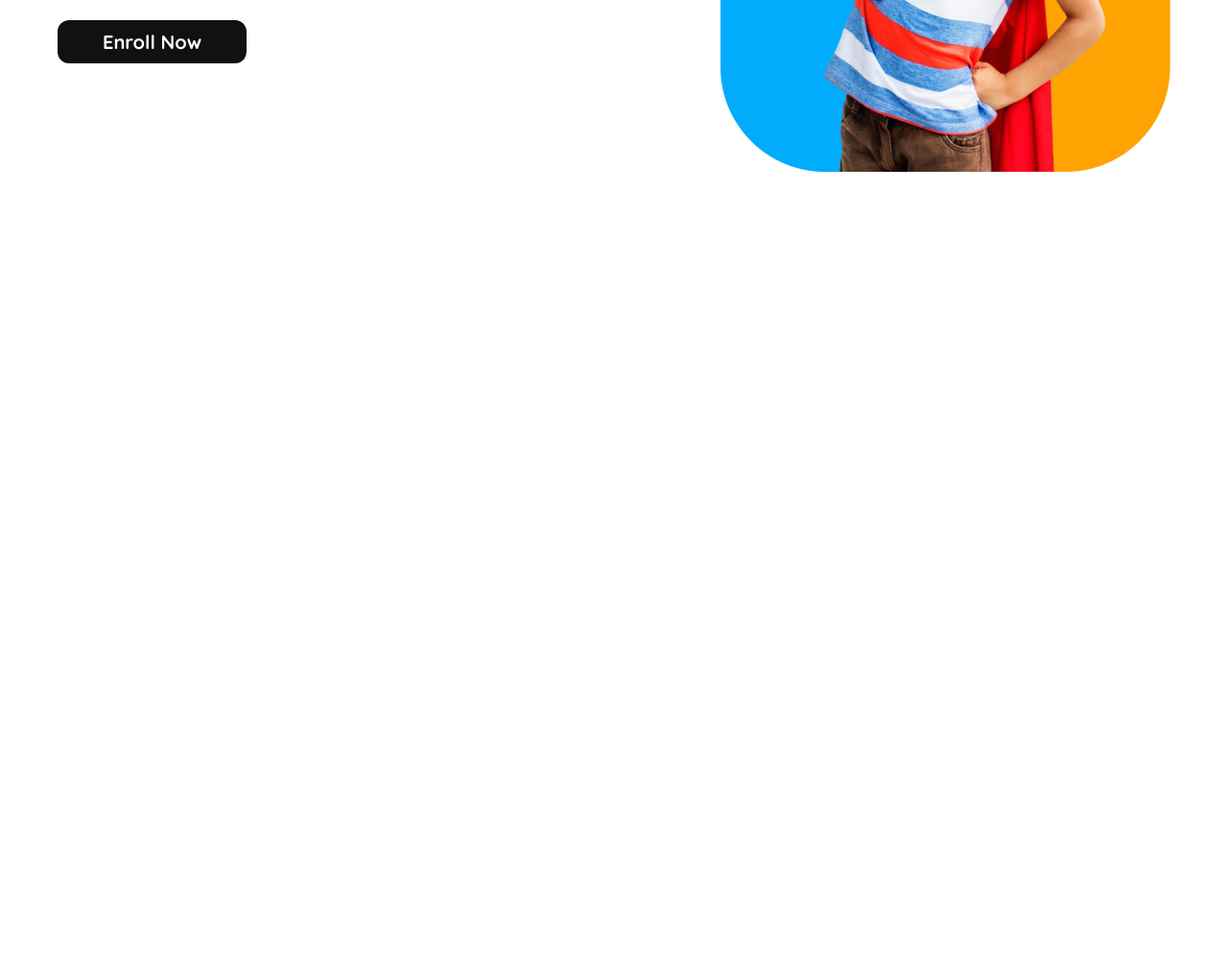
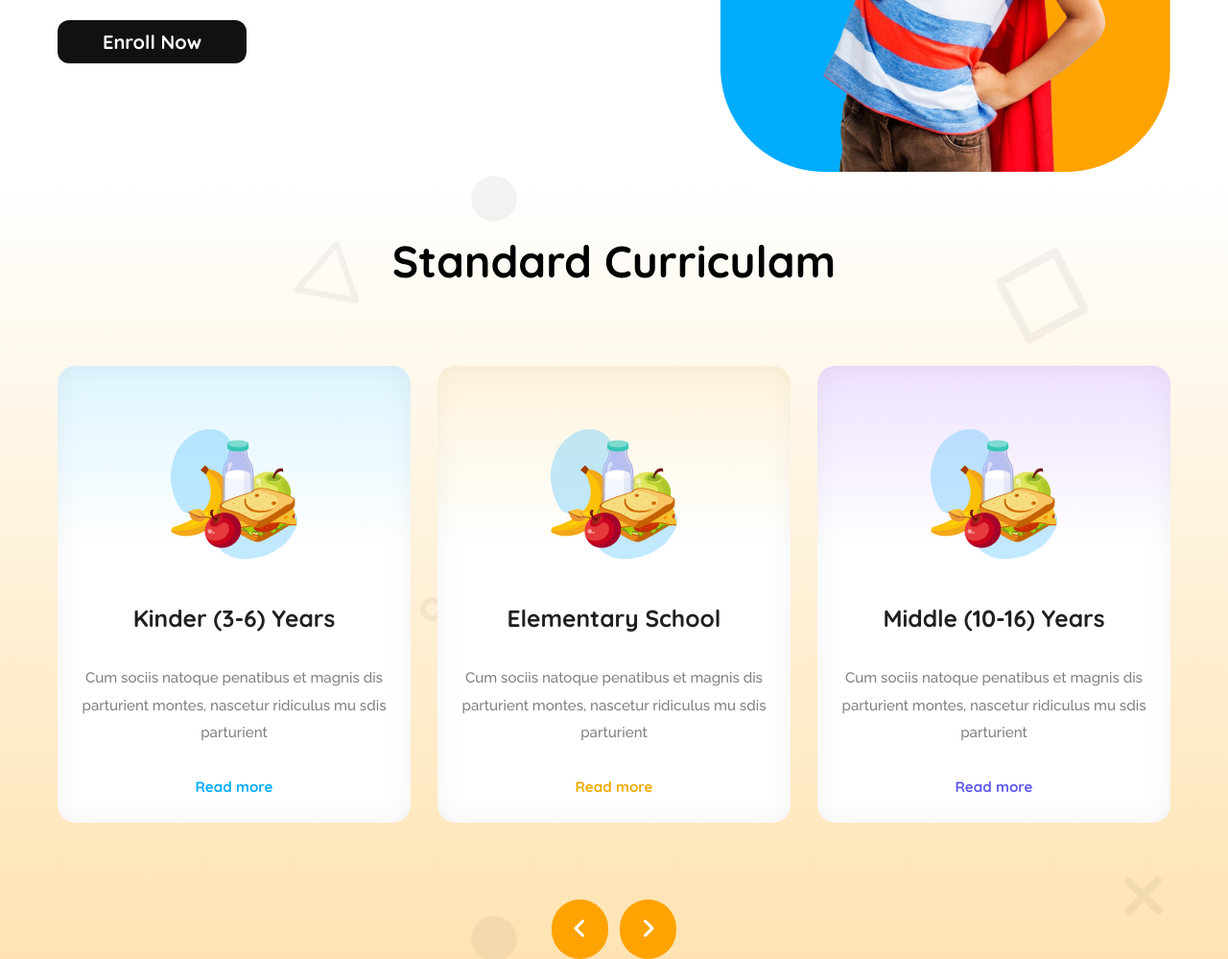
Before and after one commit to noob-ubaid/Kids-school, a plain HTML site: page index.html in a window 1280 px wide. Shown: the part 515-1514 px from the top of the page at 96% size. Before the commit the page ends 800 px from the top, so only its background shows below. Drawn offline with Linux system fonts and the light colour scheme; a web font is replaced by a local one.

Commit message:
curriculam section done

```diff
--- a/index.html
+++ b/index.html
@@ -37,15 +37,73 @@
       <!--! banner section  -->
       <section class="banner-container flex">
         <div class="banner-left">
-            <h2 class="banner-title"><span class="orange">Empowering</span> <br>
-                students from small age <span class="blue">towards vision</span></h2>
-            <p class="banner-description">With the courage, Confidence, Creativity and Compassion to make their Unique Contribution in a Diverse and Dynamic World.</p>
-            <button class="btn-primary">Enroll Now</button>
+          <h2 class="banner-title">
+            <span class="orange">Empowering</span> <br />
+            students from small age <span class="blue">towards vision</span>
+          </h2>
+          <p class="banner-description">
+            With the courage, Confidence, Creativity and Compassion to make
+            their Unique Contribution in a Diverse and Dynamic World.
+          </p>
+          <button class="btn-primary">Enroll Now</button>
         </div>
         <div class="banner-right">
-            <img src="assets/hero-kids.png" alt="">
+          <img src="assets/hero-kids.png" alt="" />
         </div>
       </section>
     </header>
+
+    <!--! curriculam section  -->
+    <main class="main-container">
+      <section class="width">
+        <h3 class="curriculam-title">Standard Curriculam</h3>
+        <div class="flex cards">
+          <!--? card 1 -->
+          <div class="flex curriculam-card card-bg-blue column">
+            <div class="card">
+              <img src="assets/kinder.png" alt="" />
+              <h4>Kinder (3-6) Years</h4>
+              <p>
+                Cum sociis natoque penatibus et magnis dis parturient montes,
+                nascetur ridiculus mu sdis parturient
+              </p>
+              <button class="blue">Read more</button>
+            </div>
+          </div>
+          <!--? card 2 -->
+          <div class="flex curriculam-card card-bg-yellow column">
+            <div class="card">
+              <img src="assets/kinder.png" alt="" />
+              <h4>Elementary School</h4>
+              <p>
+                Cum sociis natoque penatibus et magnis dis parturient montes,
+                nascetur ridiculus mu sdis parturient
+              </p>
+              <button class="yellow">Read more</button>
+            </div>
+          </div>
+          <!--? card 3 -->
+          <div class="flex curriculam-card card-bg-purple column">
+            <div class="card">
+              <img src="assets/kinder.png" alt="" />
+              <h4>Middle (10-16) Years</h4>
+              <p>
+                Cum sociis natoque penatibus et magnis dis parturient montes,
+                nascetur ridiculus mu sdis parturient
+              </p>
+              <button class="purple">Read more</button>
+            </div>
+          </div>
+        </div>
+        <div class="arrows">
+            <button class="arrow">
+                <i class="fa-solid fa-angle-left"></i>
+            </button>
+            <button class="arrow">
+                <i class="fa-solid fa-angle-right"></i>
+            </button>
+        </div>
+      </section>
+    </main>
   </body>
 </html>
--- a/styles/style.css
+++ b/styles/style.css
@@ -1,11 +1,6 @@
 @import url("https://fonts.googleapis.com/css2?family=Azeret+Mono:ital,wght@0,100..900;1,100..900&family=Fira+Sans:ital,wght@0,100;0,200;0,300;0,400;0,500;0,600;0,700;0,800;0,900;1,100;1,200;1,300;1,400;1,500;1,600;1,700;1,800;1,900&family=Open+Sans:ital,wght@0,300..800;1,300..800&family=Poppins:ital,wght@0,100;0,200;0,300;0,400;0,500;0,600;0,700;0,800;0,900;1,100;1,200;1,300;1,400;1,500;1,600;1,700;1,800;1,900&family=Raleway:ital,wght@0,100..900;1,100..900&family=Roboto:ital,wght@0,100;0,300;0,400;0,500;0,700;0,900;1,100;1,300;1,400;1,500;1,700;1,900&family=Work+Sans:ital,wght@0,100..900;1,100..900&display=swap");
 @import url("https://fonts.googleapis.com/css2?family=Azeret+Mono:ital,wght@0,100..900;1,100..900&family=Fira+Sans:ital,wght@0,100;0,200;0,300;0,400;0,500;0,600;0,700;0,800;0,900;1,100;1,200;1,300;1,400;1,500;1,600;1,700;1,800;1,900&family=Open+Sans:ital,wght@0,300..800;1,300..800&family=Poppins:ital,wght@0,100;0,200;0,300;0,400;0,500;0,600;0,700;0,800;0,900;1,100;1,200;1,300;1,400;1,500;1,600;1,700;1,800;1,900&family=Quicksand:wght@300..700&family=Raleway:ital,wght@0,100..900;1,100..900&family=Roboto:ital,wght@0,100;0,300;0,400;0,500;0,700;0,900;1,100;1,300;1,400;1,500;1,700;1,900&family=Work+Sans:ital,wght@0,100..900;1,100..900&display=swap");
 
-/* div{
-    background: url('../assets/bg.png'),linear-gradient(0.00deg, rgba(254, 163, 1, 0.3),rgba(255, 255, 255, 0.3) 100%);
-    width: 100%;
-    height: 4000px;
-} */
 * {
   margin: 0;
   padding: 0;
@@ -35,18 +30,6 @@
 .hide {
   display: none;
 }
-.orange {
-  color: rgb(254, 163, 1);
-}
-.blue {
-  color: rgb(1, 172, 253);
-}
-.aqua {
-  color: rgb(5, 212, 223);
-}
-.purple {
-  color: rgb(93, 88, 239);
-}
 .btn-primary {
   background-color: rgb(17, 17, 17);
   border-radius: 12px;
@@ -56,6 +39,9 @@
   font-weight: 700;
   border: none;
   padding: 10px 47px;
+}
+.column {
+  flex-direction: column;
 }
 /*! Header section  */
 .header-logo-section {
@@ -111,8 +97,118 @@
   line-height: 25px;
   margin: 24px 0;
 }
+/*! main section  */
+.main-container {
+  background: url("../assets/bg.png"),
+    linear-gradient(0deg, rgba(254, 163, 1, 0.3), rgba(255, 255, 255, 0.3) 100%);
+}
+.curriculam-title {
+  color: rgb(0, 0, 0);
+  font-family: Quicksand;
+  font-size: 46px;
+  font-weight: 700;
+  padding-top: 60px;
+  text-align: center;
+}
+.curriculam-card div {
+  display: flex;
+  align-items: center;
+  justify-content: center;
+  flex-direction: column;
+}
+.curriculam-card img {
+  padding: 65px 0 45px 0;
+}
+.curriculam-card h4 {
+  color: rgb(32, 32, 32);
+  font-family: Quicksand;
+  font-size: 24.52px;
+  font-weight: 700;
+  line-height: 30.65px;
+}
+.curriculam-card p {
+  color: rgb(128, 128, 128);
+  font-family: Raleway;
+  font-size: 15.09px;
+  font-weight: 500;
+  line-height: 28.3px;
+  text-align: center;
+  margin: 33px 0;
+}
+.cards {
+  justify-content: space-between;
+  margin-top: 80px;
+}
 
-/*! responsive for mobile device */
+.curriculam-card button {
+  font-family: Quicksand;
+  font-size: 15.09px;
+  border: none;
+  background: transparent;
+  font-weight: 700;
+  text-align: center;
+}
+.curriculam-card {
+  width: 368px;
+  height: 476px;
+  border-radius: 18.86px;
+  background: linear-gradient(
+      180deg,
+      rgb(222, 245, 255),
+      rgba(255, 255, 255, 0) 40%
+    ),
+    rgb(255, 255, 255);
+  box-shadow: inset 0px 0px 28.3px 0.94px rgba(0, 0, 0, 0.05);
+
+}
+.card-bg-yellow {
+   background: linear-gradient(
+       180deg,
+       rgb(255, 244, 220),
+       rgba(255, 255, 255, 0) 40%
+     ),
+     rgb(255, 255, 255);
+ }
+.card-bg-purple {
+  background: linear-gradient(
+      180deg,
+      rgb(238, 225, 255),
+      rgba(255, 255, 255, 0) 40%
+    ),
+    rgb(255, 255, 255);
+}
+.yellow {
+  color: rgb(240, 170, 0);
+}
+.orange {
+  color: rgb(254, 163, 1);
+}
+.blue {
+  color: rgb(1, 172, 253);
+}
+.aqua {
+  color: rgb(5, 212, 223);
+}
+.purple {
+  color: rgb(93, 88, 239);
+}
+.arrows{
+   display: flex;
+   align-items: center;
+   justify-content: center;
+   margin-top: 80px;
+   gap: 12px;
+}
+.arrow{
+   background-color: rgb(254, 163, 1);
+   padding: 17px 22px;
+   border: none ;
+   font-size: 24px;
+   color: white;
+   border-radius: 30px;
+}
+/* ! responsive for mobile device */
+
 @media screen and (max-width: 576px) {
   .nav-links,
   .btn,
@@ -157,4 +253,13 @@
     text-align: center;
     margin: 18px 0;
   }
+  .cards{
+    flex-direction: column;
+    align-items: center;
+    gap: 15px;
+    margin-top: 20px;
+  }
+  .arrows{
+   display: none;
+  }
 }
```
